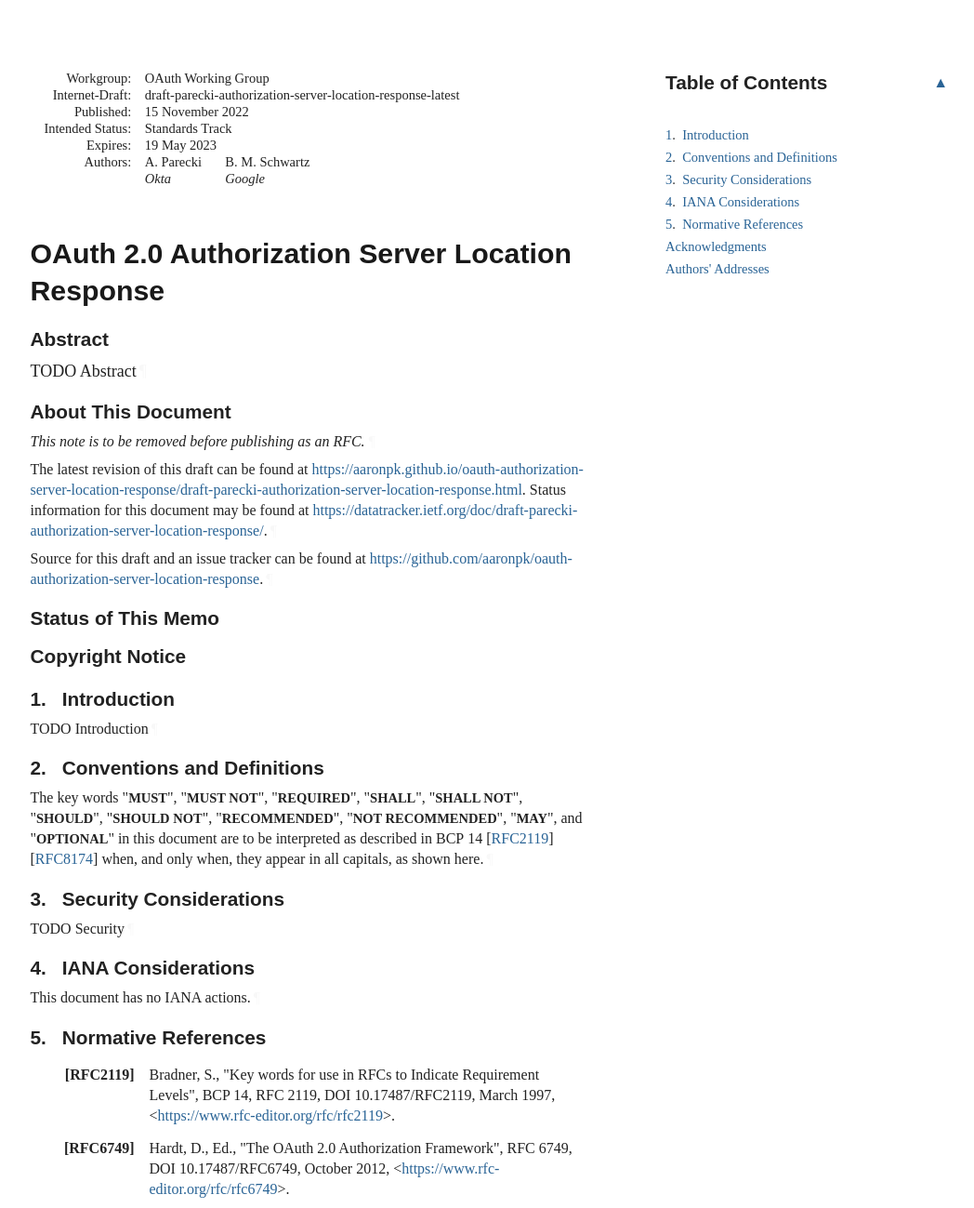
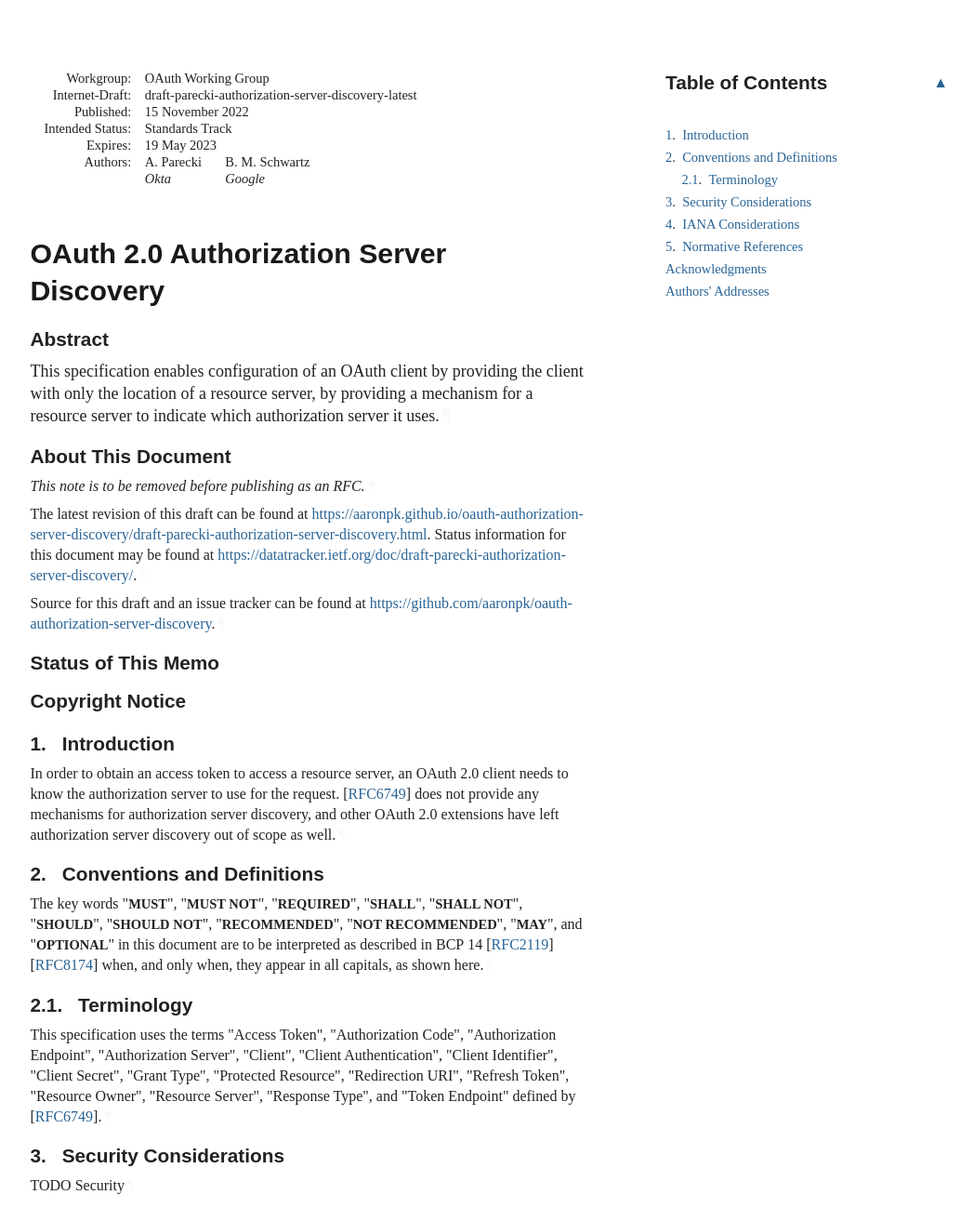
Before and after one commit to aaronpk/oauth-authorization-server-discovery, a plain HTML site: page draft-parecki-authorization-server-discovery.html in a window 1280 px wide. Shown: the top 1299 px of the page at 93% size, without its empty margins (92-1140 px from the left). Drawn offline with Linux system fonts and the light colour scheme; a web font is replaced by a local one.

Commit message:
Script updating gh-pages from db5291a. [ci skip]

```diff
--- a/draft-parecki-authorization-server-location-response.html
+++ b/draft-parecki-authorization-server-discovery.html
@@ -4,18 +4,18 @@
 <meta charset="utf-8">
 <meta content="Common,Latin" name="scripts">
 <meta content="initial-scale=1.0" name="viewport">
-<title>OAuth 2.0 Authorization Server Location Response</title>
+<title>OAuth 2.0 Authorization Server Discovery</title>
 <meta content="Aaron Parecki" name="author">
 <meta content="Benjamin M. Schwartz" name="author">
 <meta content="
-       TODO Abstract
+       This specification enables configuration of an OAuth client by providing the client with only the location of a resource server, by providing a mechanism for a resource server to indicate which authorization server it uses.
     " name="description">
 <meta content="xml2rfc 3.15.2" name="generator">
 <meta content="authorization-server" name="keyword">
 <meta content="oauth" name="keyword">
 <meta content="resource-server" name="keyword">
 <meta content="authorization" name="keyword">
-<meta content="draft-parecki-authorization-server-location-response-latest" name="ietf.draft">
+<meta content="draft-parecki-authorization-server-discovery-latest" name="ietf.draft">
 <!-- Generator version information:
   xml2rfc 3.15.2
     Python 3.10.5
@@ -34,7 +34,7 @@
     six 1.16.0
     wcwidth 0.2.5
 -->
-<link href="draft-parecki-authorization-server-location-response.xml" rel="alternate" type="application/rfc+xml">
+<link href="draft-parecki-authorization-server-discovery.xml" rel="alternate" type="application/rfc+xml">
 <link href="#copyright" rel="license">
 <style type="text/css">@font-face {
   font-family: 'Lora';
@@ -1038,7 +1038,7 @@ svg :is([stroke="fill"], [fill^="#fff"]) {
 <table class="ears">
 <thead><tr>
 <td class="left">Internet-Draft</td>
-<td class="center">OAuth 2.0 Authorization Server Location </td>
+<td class="center">OAuth 2.0 Authorization Server Discovery</td>
 <td class="right">November 2022</td>
 </tr></thead>
 <tfoot><tr>
@@ -1053,7 +1053,7 @@ svg :is([stroke="fill"], [fill^="#fff"]) {
 <dt class="label-workgroup">Workgroup:</dt>
 <dd class="workgroup">OAuth Working Group</dd>
 <dt class="label-internet-draft">Internet-Draft:</dt>
-<dd class="internet-draft">draft-parecki-authorization-server-location-response-latest</dd>
+<dd class="internet-draft">draft-parecki-authorization-server-discovery-latest</dd>
 <dt class="label-published">Published:</dt>
 <dd class="published">
 <time datetime="2022-11-15" class="published">15 November 2022</time>
@@ -1075,10 +1075,10 @@ svg :is([stroke="fill"], [fill^="#fff"]) {
 </dd>
 </dl>
 </div>
-<h1 id="title">OAuth 2.0 Authorization Server Location Response</h1>
+<h1 id="title">OAuth 2.0 Authorization Server Discovery</h1>
 <section id="section-abstract">
       <h2 id="abstract"><a href="#abstract" class="selfRef">Abstract</a></h2>
-<p id="section-abstract-1">TODO Abstract<a href="#section-abstract-1" class="pilcrow">¶</a></p>
+<p id="section-abstract-1">This specification enables configuration of an OAuth client by providing the client with only the location of a resource server, by providing a mechanism for a resource server to indicate which authorization server it uses.<a href="#section-abstract-1" class="pilcrow">¶</a></p>
 </section>
 <section class="note rfcEditorRemove" id="section-note.1">
       <h2 id="name-about-this-document">
@@ -1086,10 +1086,10 @@ svg :is([stroke="fill"], [fill^="#fff"]) {
       </h2>
 <p id="section-note.1-1">This note is to be removed before publishing as an RFC.<a href="#section-note.1-1" class="pilcrow">¶</a></p>
 <p id="section-note.1-2">
-        The latest revision of this draft can be found at <span><a href="https://aaronpk.github.io/oauth-authorization-server-location-response/draft-parecki-authorization-server-location-response.html">https://aaronpk.github.io/oauth-authorization-server-location-response/draft-parecki-authorization-server-location-response.html</a></span>.
-        Status information for this document may be found at <span><a href="https://datatracker.ietf.org/doc/draft-parecki-authorization-server-location-response/">https://datatracker.ietf.org/doc/draft-parecki-authorization-server-location-response/</a></span>.<a href="#section-note.1-2" class="pilcrow">¶</a></p>
+        The latest revision of this draft can be found at <span><a href="https://aaronpk.github.io/oauth-authorization-server-discovery/draft-parecki-authorization-server-discovery.html">https://aaronpk.github.io/oauth-authorization-server-discovery/draft-parecki-authorization-server-discovery.html</a></span>.
+        Status information for this document may be found at <span><a href="https://datatracker.ietf.org/doc/draft-parecki-authorization-server-discovery/">https://datatracker.ietf.org/doc/draft-parecki-authorization-server-discovery/</a></span>.<a href="#section-note.1-2" class="pilcrow">¶</a></p>
 <p id="section-note.1-3">Source for this draft and an issue tracker can be found at
-        <span><a href="https://github.com/aaronpk/oauth-authorization-server-location-response">https://github.com/aaronpk/oauth-authorization-server-location-response</a></span>.<a href="#section-note.1-3" class="pilcrow">¶</a></p>
+        <span><a href="https://github.com/aaronpk/oauth-authorization-server-discovery">https://github.com/aaronpk/oauth-authorization-server-discovery</a></span>.<a href="#section-note.1-3" class="pilcrow">¶</a></p>
 </section>
 <div id="status-of-memo">
 <section id="section-boilerplate.1">
@@ -1144,9 +1144,14 @@ svg :is([stroke="fill"], [fill^="#fff"]) {
 </li>
           <li class="compact toc ulBare ulEmpty" id="section-toc.1-1.2">
             <p id="section-toc.1-1.2.1" class="keepWithNext"><a href="#section-2" class="auto internal xref">2</a>.  <a href="#name-conventions-and-definitions" class="internal xref">Conventions and Definitions</a></p>
+<ul class="compact toc ulBare ulEmpty">
+<li class="compact toc ulBare ulEmpty" id="section-toc.1-1.2.2.1">
+                <p id="section-toc.1-1.2.2.1.1" class="keepWithNext"><a href="#section-2.1" class="auto internal xref">2.1</a>.  <a href="#name-terminology" class="internal xref">Terminology</a></p>
+</li>
+            </ul>
 </li>
           <li class="compact toc ulBare ulEmpty" id="section-toc.1-1.3">
-            <p id="section-toc.1-1.3.1" class="keepWithNext"><a href="#section-3" class="auto internal xref">3</a>.  <a href="#name-security-considerations" class="internal xref">Security Considerations</a></p>
+            <p id="section-toc.1-1.3.1"><a href="#section-3" class="auto internal xref">3</a>.  <a href="#name-security-considerations" class="internal xref">Security Considerations</a></p>
 </li>
           <li class="compact toc ulBare ulEmpty" id="section-toc.1-1.4">
             <p id="section-toc.1-1.4.1"><a href="#section-4" class="auto internal xref">4</a>.  <a href="#name-iana-considerations" class="internal xref">IANA Considerations</a></p>
@@ -1169,7 +1174,7 @@ svg :is([stroke="fill"], [fill^="#fff"]) {
       <h2 id="name-introduction">
 <a href="#section-1" class="section-number selfRef">1. </a><a href="#name-introduction" class="section-name selfRef">Introduction</a>
       </h2>
-<p id="section-1-1">TODO Introduction<a href="#section-1-1" class="pilcrow">¶</a></p>
+<p id="section-1-1">In order to obtain an access token to access a resource server, an OAuth 2.0 client needs to know the authorization server to use for the request. <span>[<a href="#RFC6749" class="cite xref">RFC6749</a>]</span> does not provide any mechanisms for authorization server discovery, and other OAuth 2.0 extensions have left authorization server discovery out of scope as well.<a href="#section-1-1" class="pilcrow">¶</a></p>
 </section>
 </div>
 <div id="conventions-and-definitions">
@@ -1181,6 +1186,18 @@ svg :is([stroke="fill"], [fill^="#fff"]) {
 "<span class="bcp14">MAY</span>", and "<span class="bcp14">OPTIONAL</span>" in this document are to be interpreted as
 described in BCP 14 <span>[<a href="#RFC2119" class="cite xref">RFC2119</a>]</span> <span>[<a href="#RFC8174" class="cite xref">RFC8174</a>]</span> when, and only when, they
 appear in all capitals, as shown here.<a href="#section-2-1" class="pilcrow">¶</a></p>
+<div id="terminology">
+<section id="section-2.1">
+        <h3 id="name-terminology">
+<a href="#section-2.1" class="section-number selfRef">2.1. </a><a href="#name-terminology" class="section-name selfRef">Terminology</a>
+        </h3>
+<p id="section-2.1-1">This specification uses the terms "Access Token", "Authorization Code",
+"Authorization Endpoint", "Authorization Server", "Client", "Client Authentication",
+"Client Identifier", "Client Secret", "Grant Type", "Protected Resource",
+"Redirection URI", "Refresh Token", "Resource Owner", "Resource Server", "Response Type",
+and "Token Endpoint" defined by <span>[<a href="#RFC6749" class="cite xref">RFC6749</a>]</span>.<a href="#section-2.1-1" class="pilcrow">¶</a></p>
+</section>
+</div>
 </section>
 </div>
 <div id="security-considerations">
```
Also changed, not shown: index.html (+4 -4 lines), draft-parecki-authorization-server-discovery.txt.
